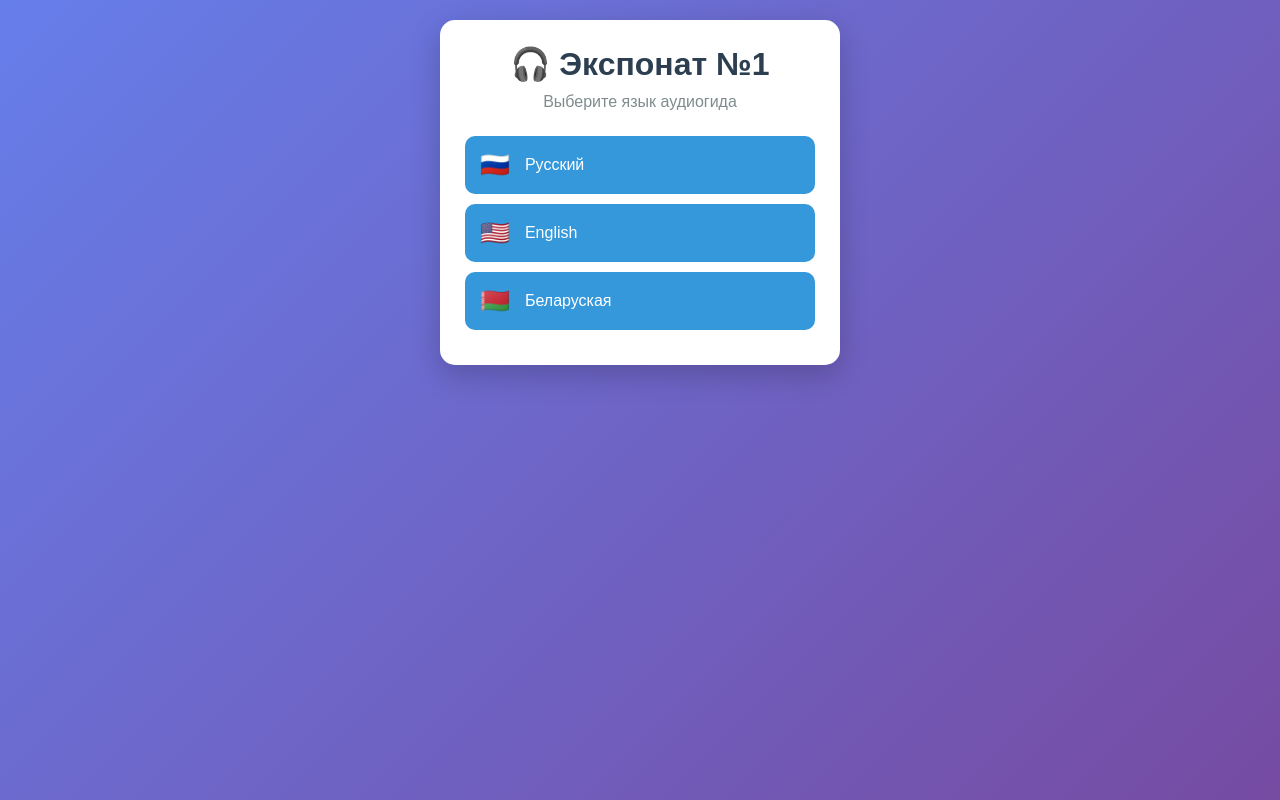
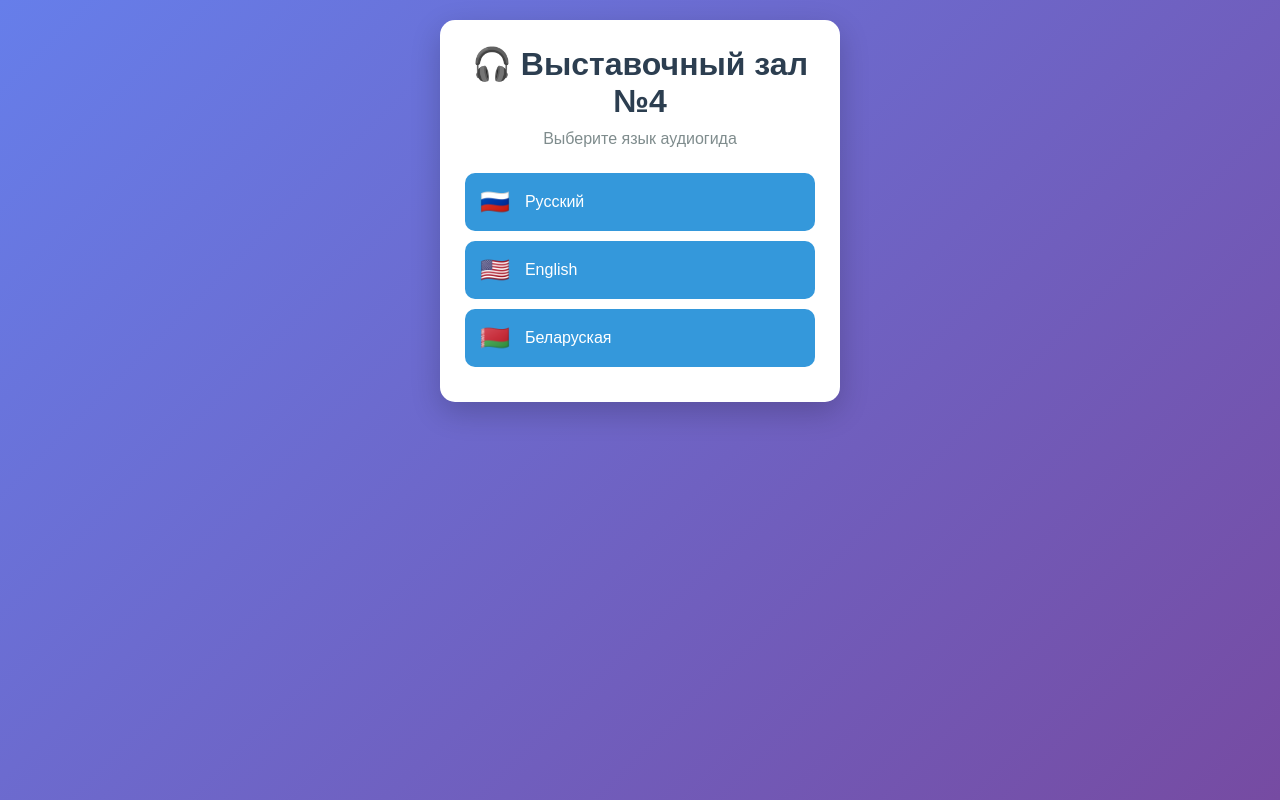
Before and after one commit to iezhik87/mus, a plain HTML site: page index.html in a window 1280 px wide. Drawn offline with Linux system fonts and the light colour scheme.

Commit message:
Update index.html

```diff
--- a/index.html
+++ b/index.html
@@ -114,7 +114,7 @@
     <div class="container">
         <!-- Выбор языка -->
         <div id="languageSelection">
-            <h1>🎧 Экспонат №1</h1>
+            <h1>🎧 Выставочный зал №4</h1>
             <p class="subtitle">Выберите язык аудиогида</p>
 
             <button class="language-btn" onclick="playAudio('Русский', 'rus.mp3')">
```
